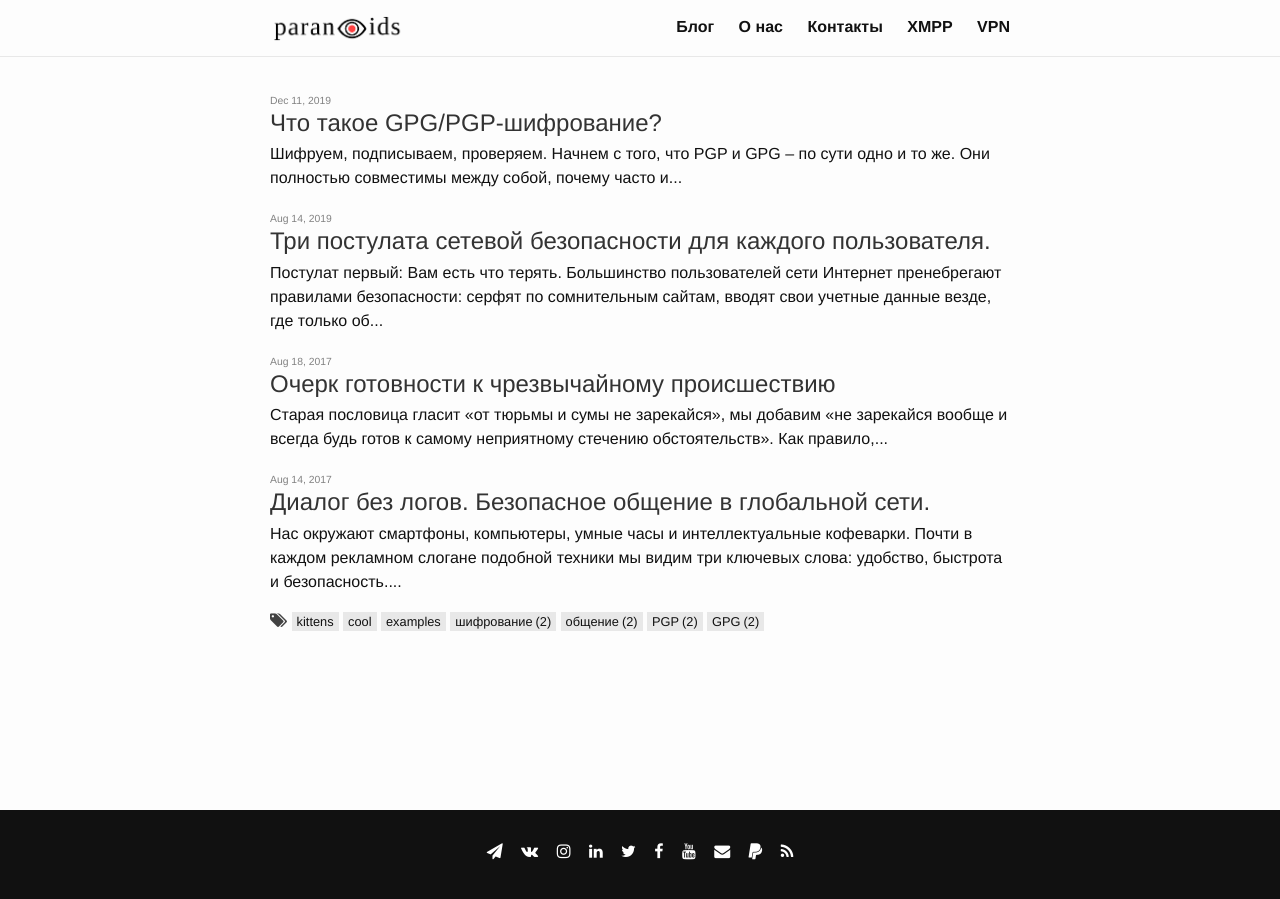
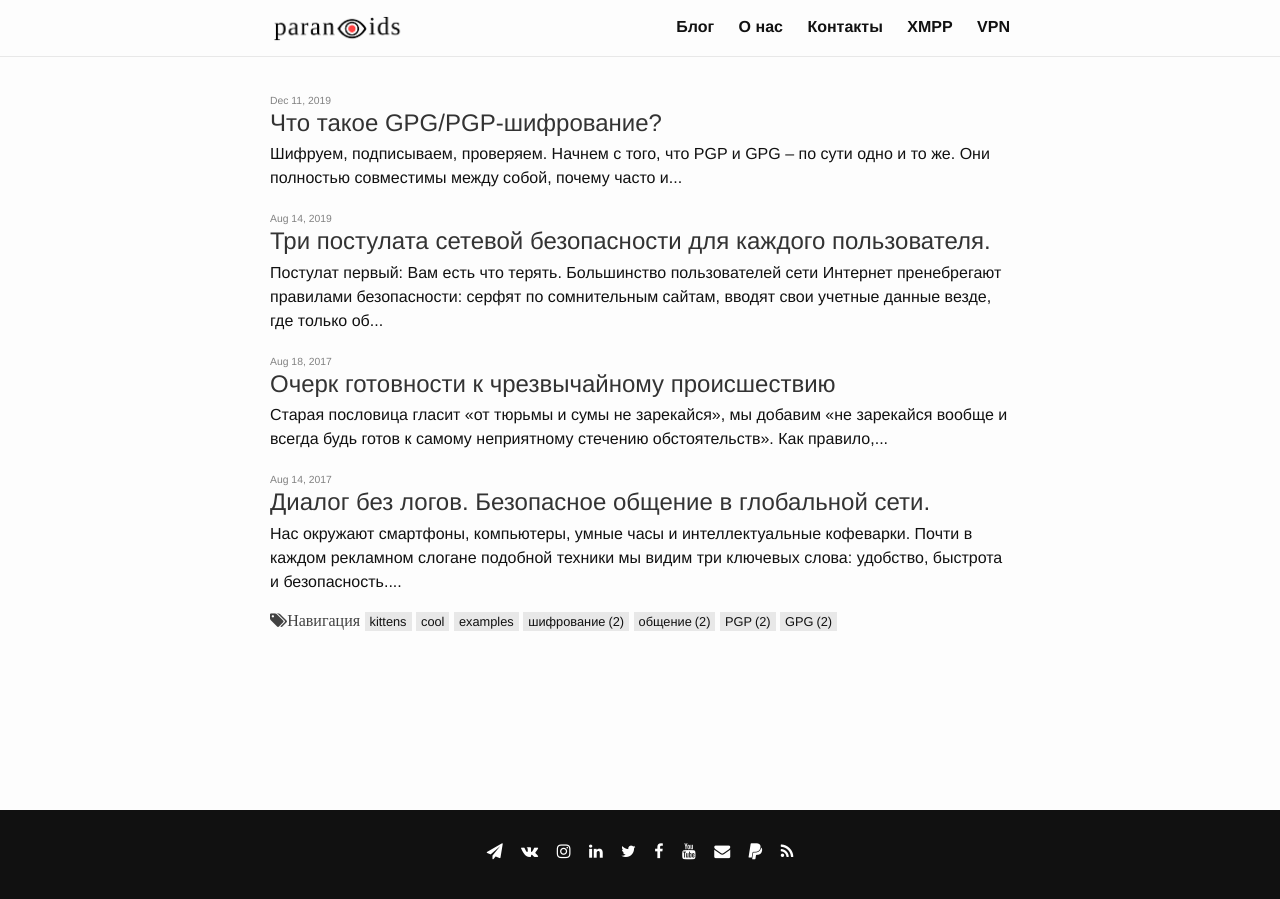
Before and after one commit to 2b7E1n6D0e5R7/2b7E1n6D0e5R7.github.io, a Jekyll site: the page built from index.html, in a window 1280 px wide. Built offline with Jekyll 4.4.1, drawn with Linux system fonts in a browser that asks for light colours; the list of posts is cut into pages by our own code.

Commit message:
Update blog.html

```diff
--- a/_layouts/blog.html
+++ b/_layouts/blog.html
@@ -25,7 +25,7 @@
   </ul>
 
   <div class="tags">
-  <i class="fa fa-tags"></i>
+  <i class="fa fa-tags">Навигация</i>
   {% for tag_obj in site.tags %}
     {% assign tag = tag_obj | first %}
     {% assign count = site.tags[tag].size %}
```
